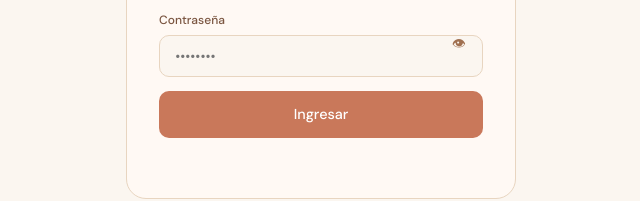
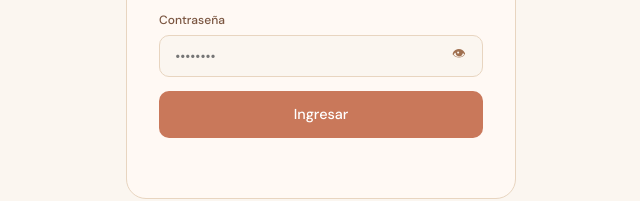
Before and after one commit to blomdoll/sigilo, a plain HTML site: page index.html in a window 1280 px wide. Shown: the part 299-500 px from the top of the page, 319-959 px from the left. Drawn offline with nearby package versions, Linux system fonts and the light colour scheme.

```diff
--- a/styles.css
+++ b/styles.css
@@ -467,9 +467,10 @@ header { position: relative; }
 .field-pw { position:relative; }
 .field-pw input { padding-right:2.5rem; }
 .pw-toggle {
-  position:absolute;right:.75rem;top:50%;transform:translateY(-50%);
+  position:absolute;right:.75rem;bottom:0;
+  height:calc(100% - 1.25rem);
   background:transparent;color:var(--tx3);font-size:.85rem;
-  width:24px;height:24px;border-radius:4px;
+  width:24px;border-radius:4px;
   display:flex;align-items:center;justify-content:center;
   transition:color .15s;
 }
```
